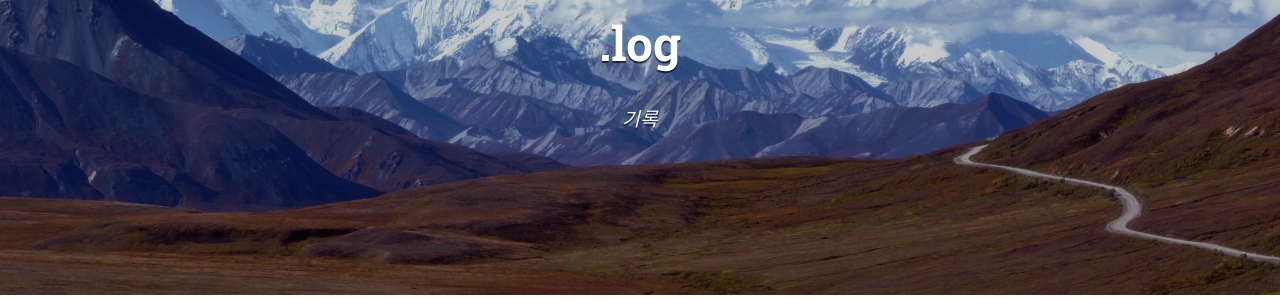
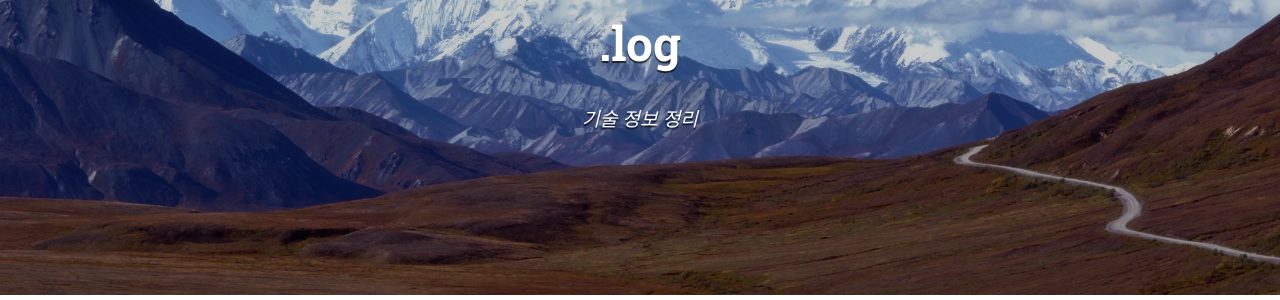
Before and after one commit to jbeight-devops/jbeight-devops.github.io, a Jekyll site: the page built from index.html, in a window 1280 px wide and 900 px high. Shown: the part 210-510 px from the top of the window. Built offline with Jekyll 4.4.1, drawn with Linux system fonts in a browser that asks for light colours; nearby versions of some CDN libraries; the list of posts is cut into pages by our own code.

Commit message:
test category

```diff
--- a/_config.yml
+++ b/_config.yml
@@ -10,7 +10,7 @@ exclude:
 
 # Site settings
 title: .log
-subtitle: "기록"
+subtitle: "기술 정보 정리"
 email: jungbyung8@gmail.com
 name: 제이비
 description: >
```
